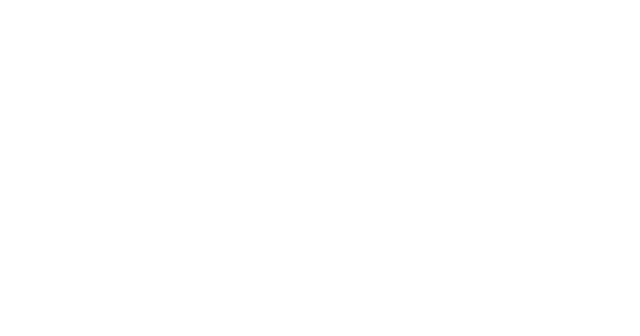
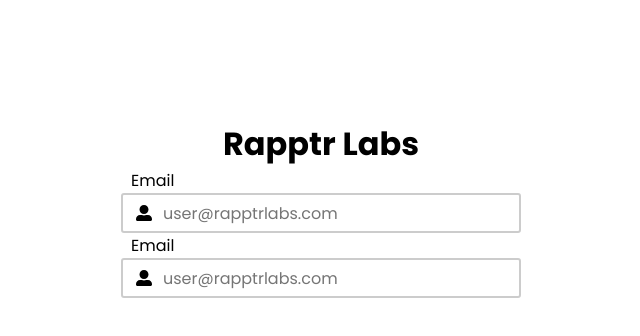
Before and after one commit to chukshon/fe-todoapp, a React (Create React App) app: page /login in a window 1280 px wide. Before the commit this address had no page. Shown: the top 336 px of the page, without its empty margins (319-959 px from the left). Built offline with nearby package versions, Linux system fonts and the light colour scheme.

Commit message:
style: temporarily done with the login input field

```diff
--- a/src/App.tsx
+++ b/src/App.tsx
@@ -1,15 +1,15 @@
-import { Login, List } from "./pages";
-import { BrowserRouter as Router, Routes, Route } from "react-router-dom";
+import { Login, List } from "./pages"
+import { BrowserRouter as Router, Routes, Route } from "react-router-dom"
 
 function App() {
   return (
     <Router>
       <Routes>
         <Route path="/" element={<List />} />
-        <Route path="/list" element={<Login />} />
+        <Route path="/login" element={<Login />} />
       </Routes>
     </Router>
-  );
+  )
 }
 
-export default App;
+export default App
--- /dev/null
+++ b/src/components/LoginInputField/LoginInputField.tsx
@@ -0,0 +1,28 @@
+import React from "react"
+import { InputRowStyled, InputContainer } from "./style"
+import { FaUserAlt } from "react-icons/fa"
+export type Props = {
+  inputType: string
+}
+
+const LoginInputField = ({ inputType }: Props) => {
+  return inputType !== "password" ? (
+    <InputRowStyled>
+      <label htmlFor="email">Email</label>
+      <InputContainer>
+        <span>
+          <FaUserAlt />
+        </span>
+        <input
+          type="text"
+          placeholder="user@rapptrlabs.com"
+          // className="error"
+        />
+      </InputContainer>
+    </InputRowStyled>
+  ) : (
+    <div>password</div>
+  )
+}
+
+export default LoginInputField
--- /dev/null
+++ b/src/components/LoginInputField/style.ts
@@ -0,0 +1,39 @@
+import styled from "styled-components"
+
+export const InputRowStyled = styled.div`
+  display: flex;
+  flex-direction: column;
+
+  label {
+    margin-left: 10px;
+  }
+`
+
+export const InputContainer = styled.div`
+  position: relative;
+  span {
+    position: absolute;
+    top: 10px;
+    left: 15px;
+  }
+  input {
+    height: 40px;
+    outline: none;
+    border-radius: 3px;
+    border: 2px solid #ccc;
+    transition: all 0.3s ease;
+    padding-left: 40px;
+    &.error {
+      border: 2px solid #f89687;
+      &:hover {
+        border: 2px solid #f89687;
+      }
+    }
+    &:focus {
+      border-color: #8e49e8;
+    }
+    &:hover {
+      border-color: #8e49e8;
+    }
+  }
+`
--- /dev/null
+++ b/src/components/index.ts
@@ -0,0 +1 @@
+export { default as LoginInputField } from "./LoginInputField/LoginInputField"
--- a/src/index.css
+++ b/src/index.css
@@ -22,6 +22,8 @@
   margin: 0;
   padding: 0;
   box-sizing: border-box;
+  font-family: 'Poppins',
+    sans-serif;
 }
 
 li {
--- a/src/pages/Login/Login.tsx
+++ b/src/pages/Login/Login.tsx
@@ -1,7 +1,19 @@
-import React from "react";
+import React from "react"
+import { LoginInputField } from "../../components"
+import { LoginWrapper, Container } from "./style"
 
 const Login = () => {
-  return <div>Login</div>;
-};
+  return (
+    <LoginWrapper>
+      <Container>
+        <h1>Rapptr Labs</h1>
+        <form>
+          <LoginInputField inputType="email" />
+          <LoginInputField inputType="email" />
+        </form>
+      </Container>
+    </LoginWrapper>
+  )
+}
 
-export default Login;
+export default Login
--- a/src/pages/Login/style.ts
+++ b/src/pages/Login/style.ts
@@ -1 +1,18 @@
-import styled from "styled-components";
+import styled from "styled-components"
+
+export const LoginWrapper = styled.div`
+  display: flex;
+  justify-content: center;
+  height: 100vh;
+  width: 100%;
+  padding: 0px 20px;
+`
+
+export const Container = styled.div`
+  margin: 120px auto;
+  max-width: 400px;
+  width: 100%;
+  h1 {
+    text-align: center;
+  }
+`
--- /dev/null
+++ b/src/schema/index.ts
@@ -0,0 +1 @@
+import * as yup from "yup";
```
Also changed, not shown: src/App.css (deleted, +0 -38 lines).
